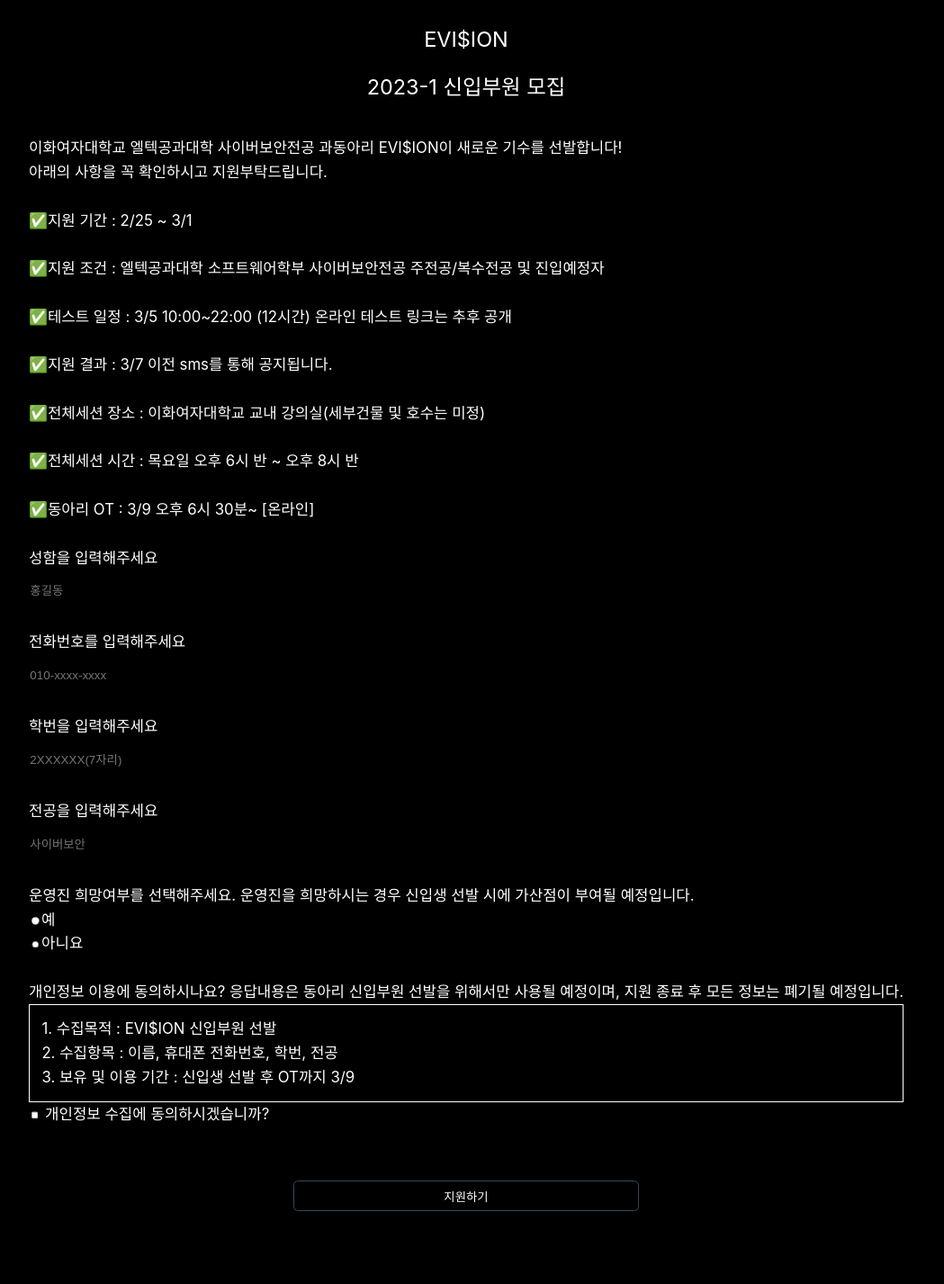
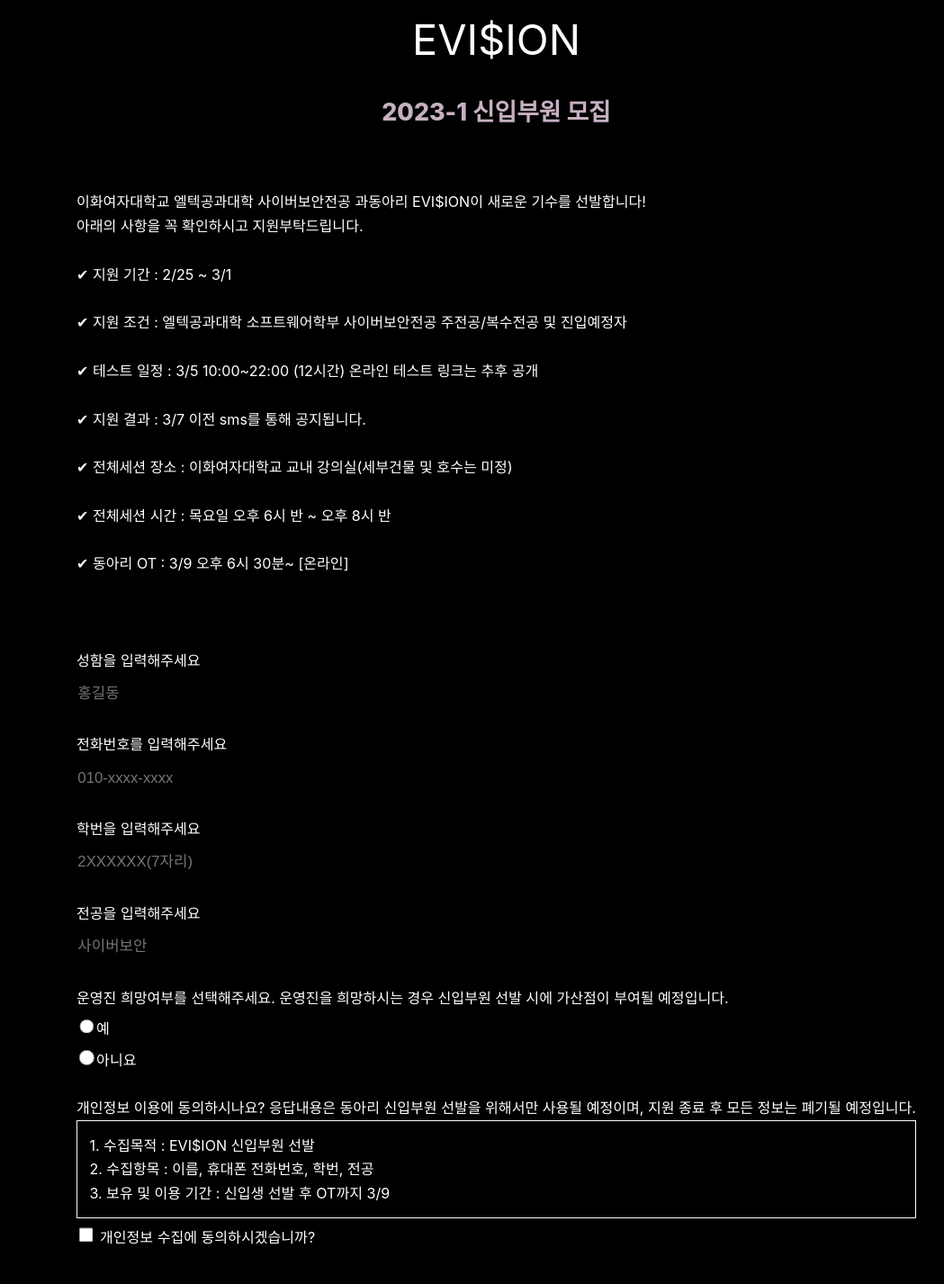
Before and after one commit to EVISION-EWHA/EVISION-website, a React (Create React App) app: page /recruit in a window 1280 px wide. Shown: the part 80-1507 px from the top of the page at 90% size, without its empty margins (122-1171 px from the left). Built offline with nearby package versions, Linux system fonts and the light colour scheme; no server answers.

Commit message:
지원서 css 수정

```diff
--- a/src/pages/Apply/ApplyInfo.jsx
+++ b/src/pages/Apply/ApplyInfo.jsx
@@ -1,20 +1,20 @@
 //지원 클릭 시 나타나는 지원정보 페이지
-import React, {useRef, useState}  from "react";
+import React, { useRef, useState } from "react";
 import "./apply.css";
-import { useNavigate } from 'react-router-dom';
+import { useNavigate } from "react-router-dom";
+import { borderBottom, borderColor } from "@mui/system";
 
-function ApplyInfo(){
-
-        const [state,setState] = useState({
-                studentId : "",
-                studentPw :"",
-                name : "",
-                phone : "",
+function ApplyInfo() {
+  const [state, setState] = useState({
+    studentId: "",
+    studentPw: "",
+    name: "",
+    phone: "",
     department: "",
-                privacy : false,
-                management : false,
-                contentA:"",
-                contentB:"",
+    privacy: false,
+    management: false,
+    contentA: "",
+    contentB: "",
   });
 
   const nameInput = useRef();
@@ -23,140 +23,209 @@
   const phoneSt = /^01(?:0|1|[6-9])-(?:\d{3}|\d{4})-\d{4}$/; //전화번호 기준
   const navigate = useNavigate();
 
-
-        const handleChange = (e)=>{ // 작성내용 객체에 저장
+  const handleChange = (e) => {
+    // 작성내용 객체에 저장
     setState({
       ...state,
-                        [e.target.name] : e.target.value,
+      [e.target.name]: e.target.value,
     });
   };
 
-
   // 버튼 {지원하기}
-        function handleSubmit(){
-                if(state.name ===""){
+  function handleSubmit() {
+    if (state.name === "") {
       nameInput.current.focus();
-                        alert("이름을 입력해주세요!")
+      alert("이름을 입력해주세요!");
       return false;
     }
-                if(!phoneSt.test(state.phone)){
+    if (!phoneSt.test(state.phone)) {
       phoneInput.current.focus();
-                        alert("전화번호는 010-xxxx-xxxx 형태로 입력해주세요!")
+      alert("전화번호는 010-xxxx-xxxx 형태로 입력해주세요!");
       return false;
     }
 
-                if(state.studentId.length !== 7){
+    if (state.studentId.length !== 7) {
       studentIdInput.current.focus();
-                        alert("학번 7자리를 맞춰서 작성해주세요! ")
+      alert("학번 7자리를 맞춰서 작성해주세요! ");
       return false;
     }
 
-                var isChecked = document.getElementById('checkAgree').checked;
-                if(!isChecked){
+    var isChecked = document.getElementById("checkAgree").checked;
+    if (!isChecked) {
       alert("개인정보 수집에 동의해주세요!!");
       return false;
     }
     //개인정보수집 동의 o
-                if(isChecked){
+    if (isChecked) {
       state.privacy = true;
     }
 
-                if(state.management === 1){
-                        state.management = (!!parseInt('1'));
-                }
-                else{
-                        state.management = (!!parseInt('0'));
+    if (state.management === 1) {
+      state.management = !!parseInt("1");
+    } else {
+      state.management = !!parseInt("0");
     }
 
     console.log(state);
-                navigate('/ApplyForm', { state :{
-                        studentId : state.studentId,
-                        studentPw : state.studentId,
-                        name : state.name,
-                        phone : state.phone,
+    navigate("/ApplyForm", {
+      state: {
+        studentId: state.studentId,
+        studentPw: state.studentId,
+        name: state.name,
+        phone: state.phone,
         department: state.department,
-                        privacy : state.privacy,
-                        management : state.management,
-                        contentA:"",
-                        contentB:"",
-                }
+        privacy: state.privacy,
+        management: state.management,
+        contentA: "",
+        contentB: "",
+      },
     });
   }
 
-
-
   return (
-<div className= "ApplyInfo">
-        <h2 style = {{ textAlign : "center", fontSize : "35px",}}>EVI$ION<br/><br/>2023-1 신입부원 모집</h2><br />
-
+    <div className="ApplyInfo">
+      <h2 style={{ textAlign: "center", fontSize: "7rem" }}>
+        EVI$ION
+        <br />
+        <br />
+      </h2>
+      <br />
+      <h2
+        style={{
+          textAlign: "center",
+          fontSize: "4rem",
+          color: "#c7b0c2",
+          fontWeight: 800,
+        }}
+      >
+        2023-1 신입부원 모집
+      </h2>
       <form>
-                <label>이화여자대학교 엘텍공과대학 사이버보안전공 과동아리 EVI$ION이 새로운 기수를 선발합니다!<br/>아래의 사항을 꼭 확인하시고 지원부탁드립니다.</label><br/>
-                <label>✅지원 기간 :  2/25 ~ 3/1 </label><br/>
-                <label>✅지원 조건 : 엘텍공과대학 소프트웨어학부 사이버보안전공 주전공/복수전공 및 진입예정자</label><br/>
-                <label>✅테스트 일정 : 3/5 10:00~22:00 (12시간) 온라인 테스트 링크는 추후 공개</label><br/>
-                <label>✅지원 결과 : 3/7 이전 sms를 통해 공지됩니다.</label><br/>
-                <label>✅전체세션 장소 : 이화여자대학교 교내 강의실(세부건물 및 호수는 미정)</label><br/>
-                <label>✅전체세션 시간 : 목요일 오후 6시 반 ~ 오후 8시 반</label><br/>
-                <label>✅동아리 OT : 3/9 오후 6시 30분~ [온라인]</label><br/>
-
-                <label />성함을 입력해주세요
+        <label>
+          이화여자대학교 엘텍공과대학 사이버보안전공 과동아리 EVI$ION이 새로운
+          기수를 선발합니다!
+          <br />
+          아래의 사항을 꼭 확인하시고 지원부탁드립니다.
+        </label>
+        <br />
+        <label>✔ 지원 기간 : 2/25 ~ 3/1 </label>
+        <br />
+        <label>
+          ✔ 지원 조건 : 엘텍공과대학 소프트웨어학부 사이버보안전공
+          주전공/복수전공 및 진입예정자
+        </label>
+        <br />
+        <label>
+          ✔ 테스트 일정 : 3/5 10:00~22:00 (12시간) 온라인 테스트 링크는 추후
+          공개
+        </label>
+        <br />
+        <label>✔ 지원 결과 : 3/7 이전 sms를 통해 공지됩니다.</label>
+        <br />
+        <label>
+          ✔ 전체세션 장소 : 이화여자대학교 교내 강의실(세부건물 및 호수는 미정)
+        </label>
+        <br />
+        <label>✔ 전체세션 시간 : 목요일 오후 6시 반 ~ 오후 8시 반</label>
+        <br />
+        <label style={{ marginBottom: "8rem" }}>
+          ✔ 동아리 OT : 3/9 오후 6시 30분~ [온라인]
+        </label>
+        <br />
+        <label />
+        성함을 입력해주세요
         <input
-                        ref = {nameInput}
-                        name = "name"
-                        value = {state.name}
+          ref={nameInput}
+          name="name"
+          value={state.name}
           onChange={handleChange}
-                        placeholder = "홍길동" ></input><br/>
-
-                <label />전화번호를 입력해주세요
+          placeholder="홍길동"
+        ></input>
+        <br />
+        <label />
+        전화번호를 입력해주세요
         <input
-                        ref = {phoneInput}
-                        name = "phone"
-                        value = {state.phone}
+          ref={phoneInput}
+          name="phone"
+          value={state.phone}
           onChange={handleChange}
-                        placeholder = "010-xxxx-xxxx" ></input><br/>
-
-                <label />학번을 입력해주세요
+          placeholder="010-xxxx-xxxx"
+        ></input>
+        <br />
+        <label />
+        학번을 입력해주세요
         <input
-                        ref = {studentIdInput}
-                        name = "studentId"
-                        value = {state.studentId}
-                        onChange = {handleChange}
-                        placeholder = "2XXXXXX(7자리)"></input><br/>
-
-
-                <label />전공을 입력해주세요
+          ref={studentIdInput}
+          name="studentId"
+          value={state.studentId}
+          onChange={handleChange}
+          placeholder="2XXXXXX(7자리)"
+        ></input>
+        <br />
+        <label />
+        전공을 입력해주세요
         <input
-                        name ="department"
-                        value = {state.department}
-                        onChange = {handleChange}
-                        placeholder ="사이버보안"></input><br/>
-
-                <label/>운영진 희망여부를 선택해주세요. 운영진을 희망하시는 경우 신입생 선발 시에 가산점이 부여될 예정입니다.
-                <label><input
+          name="department"
+          value={state.department}
+          onChange={handleChange}
+          placeholder="사이버보안"
+        ></input>
+        <br />
+        <label />
+        운영진 희망여부를 선택해주세요. 운영진을 희망하시는 경우 신입부원 선발
+        시에 가산점이 부여될 예정입니다.
+        <br />
+        <label>
+          <input
             type="radio"
             name="management"
-                        value = "1"
+            value="1"
             checked={state.management === "1"}
-                        onChange={handleChange}/>예</label>
-                <label><input
+            onChange={handleChange}
+          />
+          예
+        </label>
+        <label>
+          <input
             type="radio"
             name="management"
-                        value = "0"
+            value="0"
             checked={state.management === "0"}
-                        onChange={handleChange}/>아니요</label>
-
-                <br/>
-
-
-                <label>개인정보 이용에 동의하시나요? 응답내용은 동아리 신입부원 선발을 위해서만 사용될 예정이며, 지원 종료 후 모든 정보는 폐기될 예정입니다.<br/></label>
-                <p>1. 수집목적 : EVI$ION 신입부원 선발<br/>
-                2. 수집항목 : 이름, 휴대폰 전화번호, 학번, 전공<br/>
-                3. 보유 및 이용 기간 : 신입생 선발 후 OT까지 3/9</p>
-                <label name = "checkout"><input type="checkbox" name = "isAgee" id= "checkAgree" value=""/> 개인정보 수집에 동의하시겠습니까? <br />
-                </label><br />
+            onChange={handleChange}
+          />
+          아니요
+        </label>
+        <br />
+        <label>
+          개인정보 이용에 동의하시나요? 응답내용은 동아리 신입부원 선발을
+          위해서만 사용될 예정이며, 지원 종료 후 모든 정보는 폐기될 예정입니다.
+          <br />
+        </label>
+        <p>
+          1. 수집목적 : EVI$ION 신입부원 선발
+          <br />
+          2. 수집항목 : 이름, 휴대폰 전화번호, 학번, 전공
+          <br />
+          3. 보유 및 이용 기간 : 신입생 선발 후 OT까지 3/9
+        </p>
+        <label name="checkout">
+          <input
+            type="checkbox"
+            name="isAgee"
+            id="checkAgree"
+            value=""
+          />{" "}
+          개인정보 수집에 동의하시겠습니까? <br />
+        </label>
+        <br />
       </form>
-
-        <button onClick ={()=>{handleSubmit()}}>지원하기</button>
+      <button
+        onClick={() => {
+          handleSubmit();
+        }}
+      >
+        지원서 작성하기
+      </button>
     </div>
   );
 }
--- a/src/pages/Apply/apply.css
+++ b/src/pages/Apply/apply.css
@@ -1,17 +1,20 @@
-.ApplyInfo,.ApplyForm{
+.ApplyInfo,
+.ApplyForm {
   display: flex;
   justify-content: center;
   align-items: center;
   width: 100%;
-  padding: 5rem 0 5rem 0;
+  padding: 5rem 0 5rem 10rem;
   flex-direction: column;
   font-size: 25px;
-  line-height : 4rem;
-  color : white;
+  line-height: 4rem;
+  color: white;
   background-color: black;
 }
 
-.ApplyInfo form{
+.ApplyInfo form {
+  font-size: 2.4rem;
+  margin-top: 9rem;
   display: flex;
   flex-direction: column;
   padding: 20px;
@@ -20,59 +23,73 @@
 .ApplyInfo button,
 .ApplyForm button,
 .Modify button {
-  width: 30%;
+  display: flex;
+  width: 28rem;
   height: 50px;
   border: 2px solid #34495e;
   justify-content: center;
+  float: left;
   align-items: center;
   color: white;
-  font-size: 2rem;
+  font-size: 2.5rem;
+  font-weight: 500;
   position: relative;
   box-sizing: border-box;
   overflow: hidden;
-  margin: 30px 0px 30px 0px;
+
+  padding: 0.2rem 0 0.2rem 0;
+
   border-radius: 0.8rem;
   cursor: pointer;
 }
 
 .ApplyInfo button:hover,
 .ApplyForm button:hover,
-.Modify button:hover{
-  background-color: #00462a;
-  color: white;
+.Modify button:hover {
+  background-color: #e2f87b;
+  color: black;
 }
-
 
 .ApplyForm form {
   display: flex;
   flex-direction: column;
-  padding: 20px;
+  padding: 10rem 5rem 10rem 5rem;
 }
 
-.ApplyForm textArea {
-  margin-top: 10px;
-  font-size: 2rem;
-  width: 95%;
+.ApplyForm textarea {
+  margin-top: 5rem;
+  font-size: 2.3rem;
+  width: 150rem;
   height: 20rem;
   border: none;
   resize: none;
-  color : white;
+  color: white;
   background-color: black;
 }
 
-.ApplyInfo input:not([type="radio"],[type="checkbox"]){
-  font-size: 2rem;
-  width: 95%;
+.ApplyInfo input:not([type="radio"], [type="checkbox"]) {
+  font-size: 2.5rem;
+  width: 50rem;
   height: 5rem;
   margin-top: 10px;
   border: none;
   resize: none;
-  color : white;
+  color: white;
+  background-color: black;
+}
+
+.ApplyInfo input[type="radio"],
+[type="checkbox"] {
+  font-size: 2.5rem;
+  width: 2.5rem;
+  height: 2.5rem;
+  margin-top: 15px;
+  color: white;
   background-color: black;
 }
 
 .ApplyInfo p {
   border: 2px double white;
   border-style: double;
-  padding : 20px;
+  padding: 20px;
 }
```
Also changed, not shown: src/pages/Apply/ApplyForm.jsx (+98 -51 lines), src/pages/Modify/Modify.jsx (+69 -56 lines), src/pages/Modify/MyPage.jsx (+43 -29 lines), src/pages/Modify/mypage.css (+21 -15 lines). Lines whose indentation alone changed are shown as unchanged.
